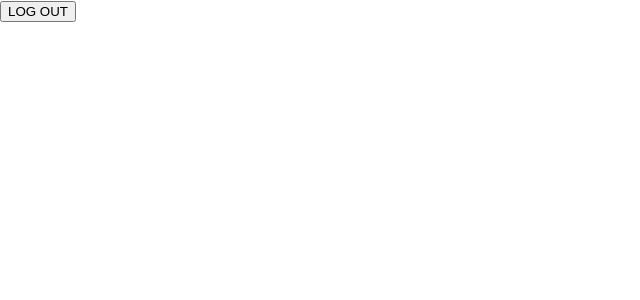
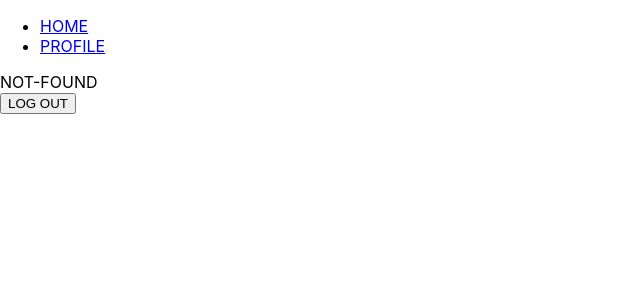
Before and after one commit to antonio8101/Qr-menu, a React (Create React App) app in the folder resources/app/: page / in a window 1280 px wide. Before the commit this address had no page. Shown: the top 300 px of the page, without its empty margins (0-640 px from the left). Built offline with nearby package versions, Linux system fonts and the light colour scheme.

Commit message:
minimal interface to poc the react router

```diff
--- a/resources/app/src/App.js
+++ b/resources/app/src/App.js
@@ -1,34 +1,56 @@
 import React from "react";
-import {BrowserRouter, Route, Routes} from 'react-router-dom';
-
+import {BrowserRouter, Link, Route, Routes} from 'react-router-dom';
 
 const UrlDestroySessionLaravel = 'http://localhost:8000/logout'
+const baseURL = 'app';
+
+function Menu() {
+    return (<nav>
+        <ul>
+            <li><Link to={`${baseURL}/`}>HOME</Link></li>
+            <li><Link to={`${baseURL}/profile`}>PROFILE</Link></li>
+        </ul>
+    </nav>);
+}
 
 export function App() {
-  return  (
+    return (
         <div>
             <BrowserRouter>
+                <Menu />
                 <Routes>
-              <Route path={"/profile"} element={<Profile/>}>
-              </Route>
+                    <Route exact path={`${baseURL}/`} element={<Dashboard/>}></Route>
+                    <Route exact path={`${baseURL}/profile`} element={<Profile/>}/>
+                    <Route exact path={"*"} element={<div>NOT-FOUND</div>}></Route>
                 </Routes>
             </BrowserRouter>
         </div>
     )
 }
- export function Profile (){
+
+export function Dashboard() {
     return (
         <div>
-        <h1> Profile test page </h1>
+            <h1> DASHBOARD </h1>
         </div>
     )
 }
 
-export function ButtonLogout(){
+
+export function Profile() {
     return (
-        <button onClick={urlLogout} >LOG OUT</button>
+        <div>
+            <h1> PROFILE PAGE </h1>
+        </div>
     )
 }
-function urlLogout(){
+
+export function ButtonLogout() {
+    return (
+        <button onClick={urlLogout}>LOG OUT</button>
+    )
+}
+
+function urlLogout() {
     return (window.location.assign(UrlDestroySessionLaravel))
 }
```
Lines whose indentation alone changed are shown as unchanged.
